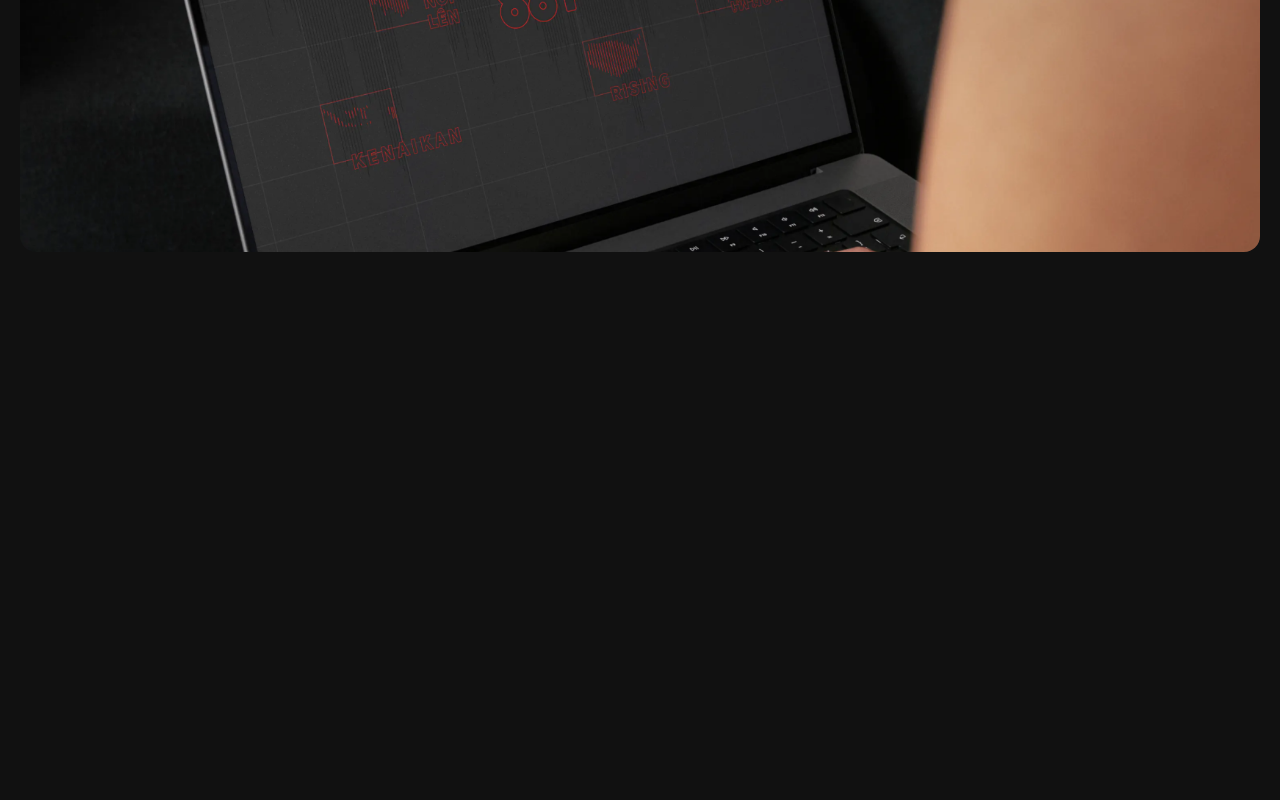
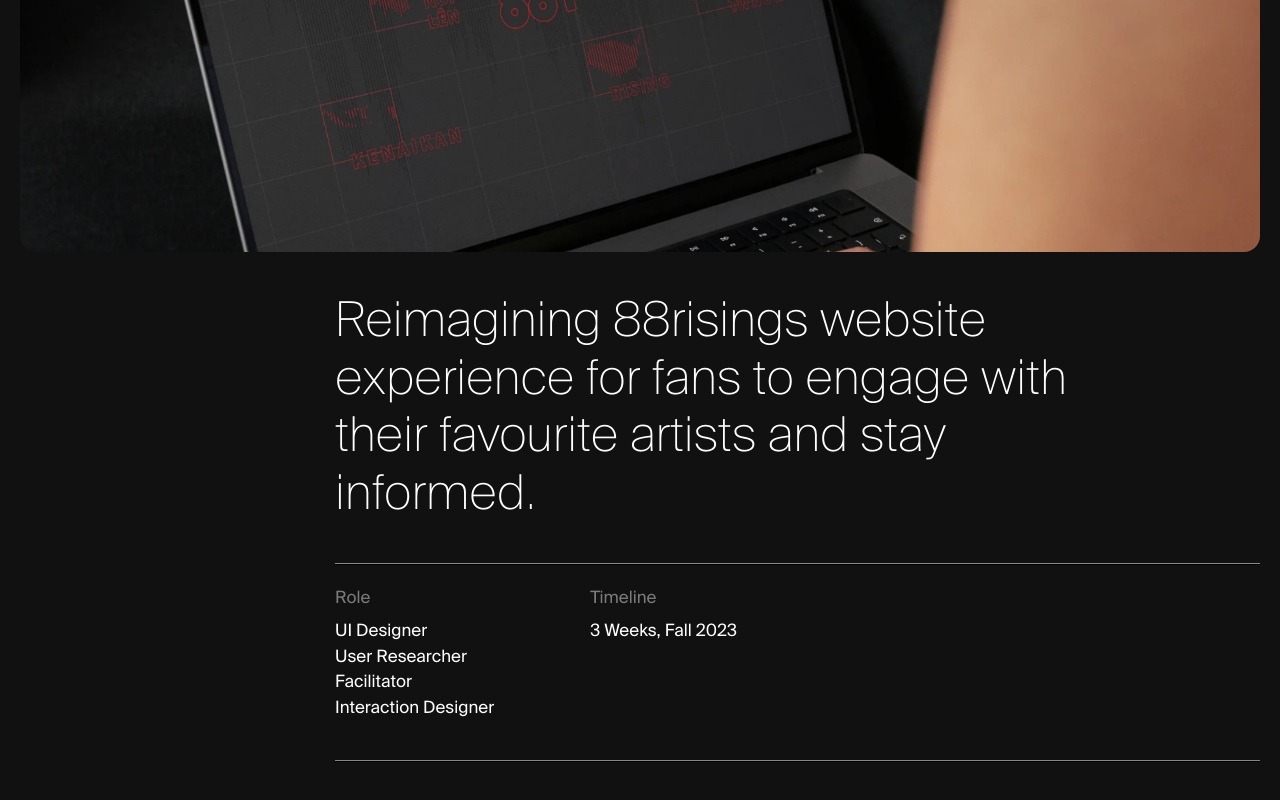
Before and after one commit to Ain3e/SveltekitPortfolio-2025, a SvelteKit app: page /88risingCaseStudy in a window 1280 px wide. Shown: the part 296-1096 px from the top of the page. Before the commit the page ends 800 px from the top, so only its background shows below. Built offline with nearby package versions, Linux system fonts and the light colour scheme.

Commit message:
Added roles and timeline

```diff
--- a/src/routes/+layout.svelte
+++ b/src/routes/+layout.svelte
@@ -8,6 +8,9 @@
     :global(body) {
         @apply bg-Black;
     }
+    :global(h4,h3,h2,h1) {
+        @apply text-White;
+    }
 </style>
 
 <slot />
--- a/src/routes/88risingCaseStudy/+page.svelte
+++ b/src/routes/88risingCaseStudy/+page.svelte
@@ -12,8 +12,7 @@
             </div>
         </a>
     </div>
-
-
+    <!--    Could make this into a component-->
 
     <section class="mx-5 grid grid-cols-12 gap-x-5 mt-5">
         <div class="col-start-1 col-span-full rounded-xl relative w-full">
@@ -36,8 +35,64 @@
     </section>
 
 
-    <section class="mx-5 grid grid-cols-12 gap-x-5 mt-40">
+    <section class="mx-5 grid grid-cols-12 gap-x-5 mt-10">
+        <div class="col-start-4 col-span-8">
+            <h1 class="font-suisseIntl font-light text-White text-48px leading-h1">
+                Reimagining 88risings website experience for fans to engage
+                with their favourite artists and stay
+                informed.
+            </h1>
+        </div>
+
+        <div class="class= col-start-4 col-span-full mt-10">
+            <hr class="bg-offWhite border-1 border-offWhite">
+            <hr/>
+        </div>
+
+        <div class="col-start-4 col-span-full mt-5 flex flex-row flex-auto gap-x-24">
+            <div class="flex flex-col">
+                <div>
+                    <h4 class="font-suisseIntl font-regular text-17px text-Gray">Role</h4>
+                </div>
+                <div class="mt-2">
+                    <h4 class="font-suisseIntl font-regular text-17px text-White">UI Designer</h4>
+                </div>
+                <div>
+                    <h4 class="font-suisseIntl font-regular text-17px text-White">User Researcher</h4>
+                </div>
+                <div>
+                    <h4 class="font-suisseIntl font-regular text-17px text-White">Facilitator</h4>
+                </div>
+                <div>
+                    <h4 class="font-suisseIntl font-regular text-17px text-White">Interaction Designer</h4>
+                </div>
+            </div>
+
+            <div class="flex flex-col">
+                <div>
+                    <h4 class="font-suisseIntl font-regular text-17px text-Gray">Timeline</h4>
+                </div>
+                <div class="mt-2">
+                    <h4 class="font-suisseIntl font-regular text-17px text-White">3 Weeks, Fall 2023</h4>
+                </div>
+            </div>
+
+
+        </div>
+
+
+
+        <div class="class= col-start-4 col-span-full mt-10">
+            <hr class="bg-offWhite border-1 border-offWhite">
+            <hr/>
+        </div>
+    </section>
+
+
+    <section class="mx-5 grid grid-cols-12 gap-x-5 mt-10">
 
     </section>
+    <section class="mx-5 grid grid-cols-12 gap-x-5 mt-10">
 
+    </section>
 </main>
--- a/tailwind.config.js
+++ b/tailwind.config.js
@@ -6,7 +6,8 @@
       Black: '#111111',
       White: '#FFFFFF',
       Grayline: '#292929',
-      Gray: '#7B7B7B'
+      Gray: '#7B7B7B',
+      offWhite: '#888888'
     },
     extend: {
       fontFamily: {
@@ -30,6 +31,10 @@
 
       borderRadius:{
         '5px': '0.3125rem',
+      },
+
+      lineHeight: {
+        'h1': '3.59925rem'
       }
     },
   },
```
